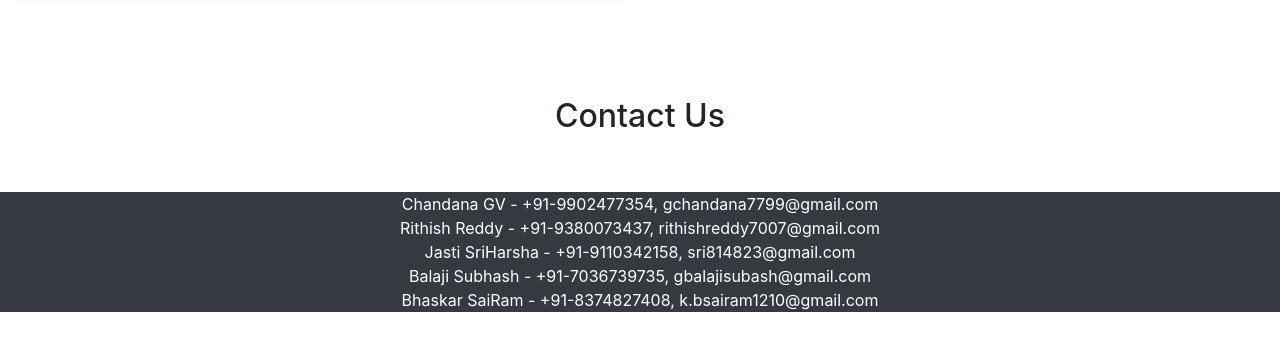
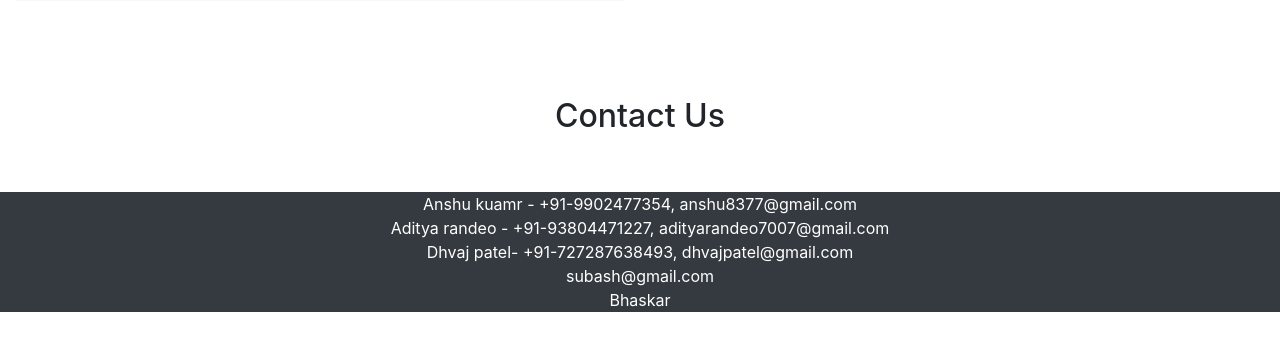
Before and after one commit to Anshukr87/BloodConnect, a PHP site: page /main.php in a window 1280 px wide. Shown: the part 1215-1575 px from the top of the page. Run offline with PHP 8.4, Linux system fonts and the light colour scheme; some libraries are stand-ins or nearby versions.

Commit message:
Update main.php

```diff
--- a/main.php
+++ b/main.php
@@ -97,7 +97,7 @@
     <h2 class="text-center">Contact Us</h2>
   </div>
   <div>
-  <p class="text-center bg-dark text-white">Chandana GV - +91-9902477354, gchandana7799@gmail.com<br>Rithish Reddy - +91-9380073437, rithishreddy7007@gmail.com<br>Jasti SriHarsha - +91-9110342158, sri814823@gmail.com<br>Balaji Subhash - +91-7036739735, gbalajisubash@gmail.com<br>Bhaskar SaiRam - +91-8374827408, k.bsairam1210@gmail.com</p>
+  <p class="text-center bg-dark text-white">Anshu kuamr - +91-9902477354, anshu8377@gmail.com<br>Aditya randeo - +91-93804471227, adityarandeo7007@gmail.com<br>Dhvaj patel- +91-727287638493, dhvajpatel@gmail.com<br>subash@gmail.com<br>Bhaskar</p>
   <a href="contact.html"> </a>
   </div>
 </section>
```
